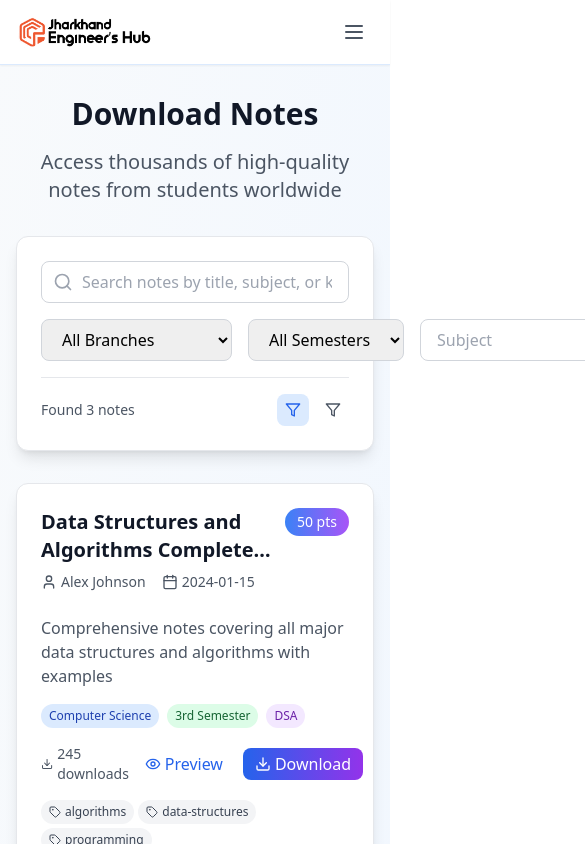
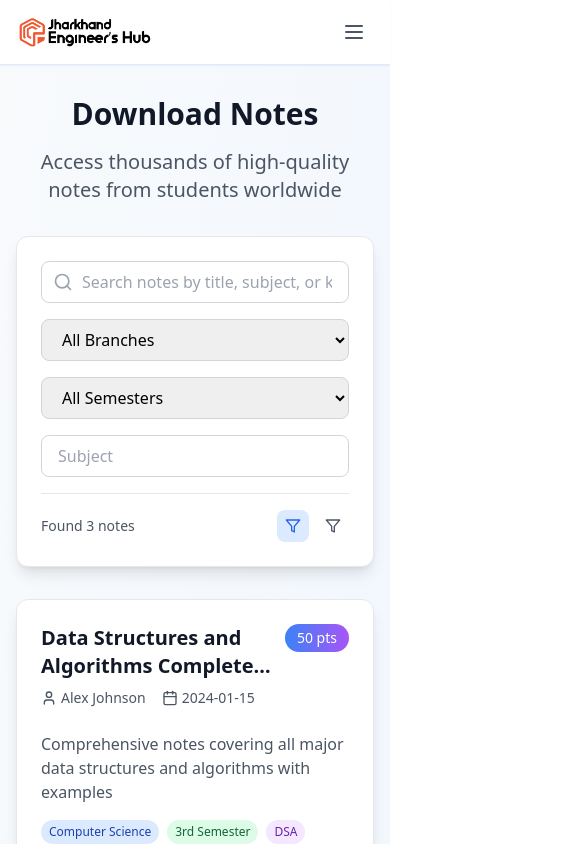
Before and after one commit to adityahansda/Jehub-New-Website, a Next.js app: page /notes-download in a window 390 px wide. Shown: the top 844 px of the page, 585 px wide, since content can reach past the window. Built offline with nearby package versions, Linux system fonts and the light colour scheme.

Commit message:
Download section responsive

```diff
--- a/src/pages/NotesDownload.tsx
+++ b/src/pages/NotesDownload.tsx
@@ -90,7 +90,7 @@ const NotesDownload = () => {
             </div>
 
             {/* Filter Dropdowns */}
-            <div className="flex gap-4">
+            <div className="flex flex-col sm:flex-row gap-4">
               <select
                 value={filters.branch}
                 onChange={(e) => setFilters({ ...filters, branch: e.target.value })}
@@ -118,7 +118,7 @@ const NotesDownload = () => {
                 placeholder="Subject"
                 value={filters.subject}
                 onChange={(e) => setFilters({ ...filters, subject: e.target.value })}
-                className="px-4 py-2 border border-gray-300 rounded-lg focus:ring-2 focus:ring-blue-500 focus:border-transparent"
+                className="px-4 py-2 border border-gray-300 rounded-lg focus:ring-2 w-full focus:ring-blue-500 focus:border-transparent"
               />
             </div>
           </div>
@@ -183,15 +183,15 @@ const NotesDownload = () => {
                   </span>
                 </div>
 
-                <div className="flex items-center justify-between">
+                <div className="flex flex-col sm:flex-row items-left sm:items-center justify-between">
                   <div className="flex items-center text-sm text-gray-600">
                     <Download className="h-4 w-4 mr-1" />
                     <span>{note.downloads} downloads</span>
                   </div>
-                  <div className="flex gap-2">
+                  <div className="flex gap-2 justify-between">
                     <Link
                       href={`/notes-preview/${note.id}`}
-                      className="flex items-center px-3 py-1 text-blue-600 hover:bg-blue-50 rounded-lg transition-colors"
+                      className="flex items-center py-1 text-blue-600 hover:bg-blue-50 rounded-lg transition-colors"
                     >
                       <Eye className="h-4 w-4 mr-1" />
                       Preview
```
